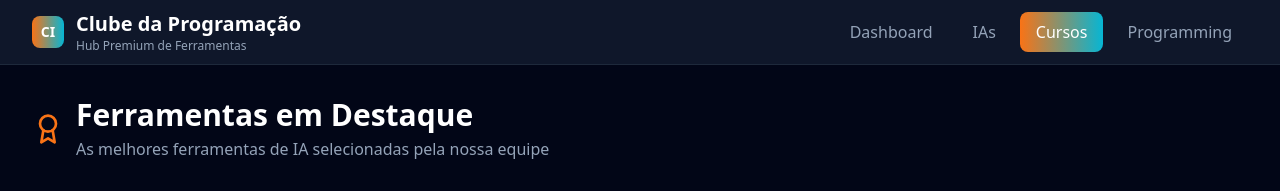
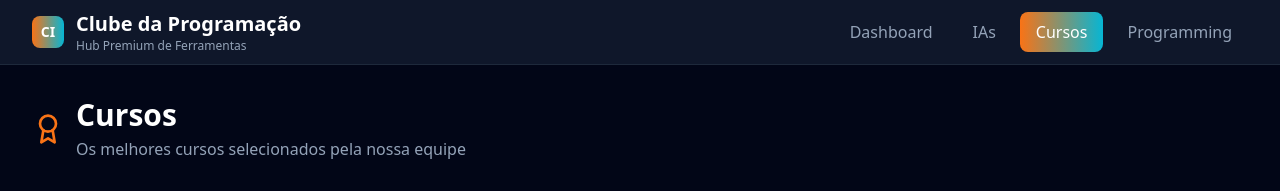
Before and after one commit to imperiumdigital1999-max/ClubedaPrograma-o, a React (Vite) app: page / in a window 1280 px wide. Both pictures are taken after a click on the button "Cursos". Shown: the top 191 px of the page. Built offline with nearby package versions, Linux system fonts and the light colour scheme.

Commit message:
Updated FavoritesView.tsx

```diff
--- a/src/components/FavoritesView.tsx
+++ b/src/components/FavoritesView.tsx
@@ -9,7 +9,7 @@ interface FavoritesViewProps {
 }
 
 export default function FavoritesView({ onToolSelect }: FavoritesViewProps) {
-  // Filtrar ferramentas em destaque
+  // Filtrar cursos (ferramentas marcadas como featured)
   const featuredTools = aiTools.filter(tool => tool.featured);
 
   return (
@@ -17,8 +17,8 @@ export default function FavoritesView({ onToolSelect }: FavoritesViewProps) {
       <div className="flex items-center space-x-3 mb-8">
         <Award className="w-8 h-8 text-orange-500" />
         <div>
-          <h1 className="text-3xl font-bold text-white">Ferramentas em Destaque</h1>
-          <p className="text-slate-400 mt-1">As melhores ferramentas de IA selecionadas pela nossa equipe</p>
+          <h1 className="text-3xl font-bold text-white">Cursos</h1>
+          <p className="text-slate-400 mt-1">Os melhores cursos selecionados pela nossa equipe</p>
         </div>
       </div>
 
@@ -32,10 +32,10 @@ export default function FavoritesView({ onToolSelect }: FavoritesViewProps) {
         <div className="text-center py-12">
           <Award className="w-16 h-16 text-slate-600 mx-auto mb-4" />
           <div className="text-slate-500 text-lg mb-4">
-            Nenhuma ferramenta em destaque encontrada
+            Nenhum curso encontrado
           </div>
           <p className="text-slate-600">
-            Ferramentas em destaque são selecionadas pela nossa equipe
+            Cursos são selecionados pela nossa equipe
           </p>
         </div>
       )}
```
